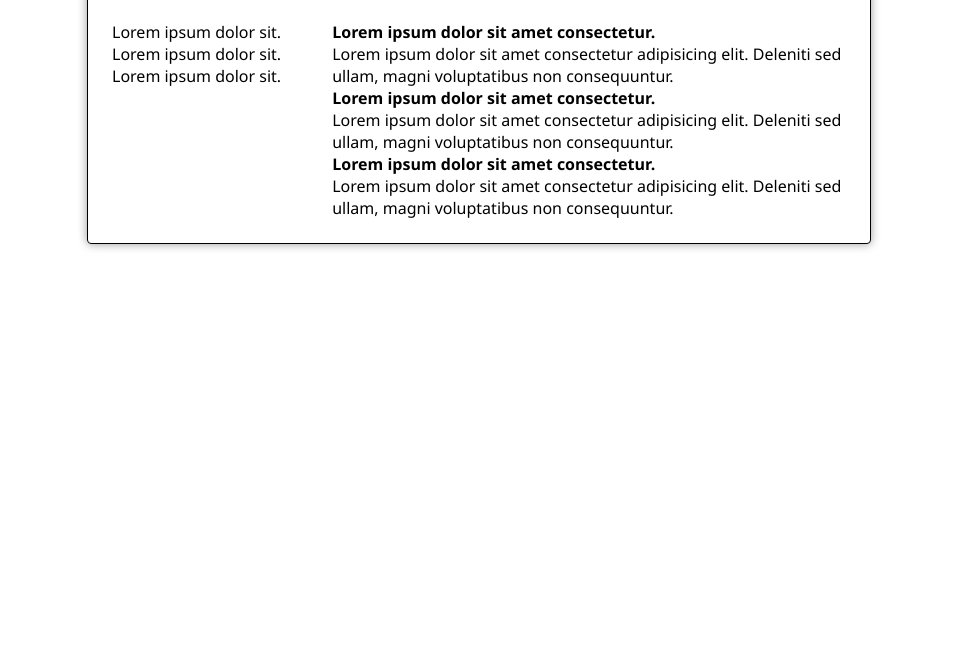
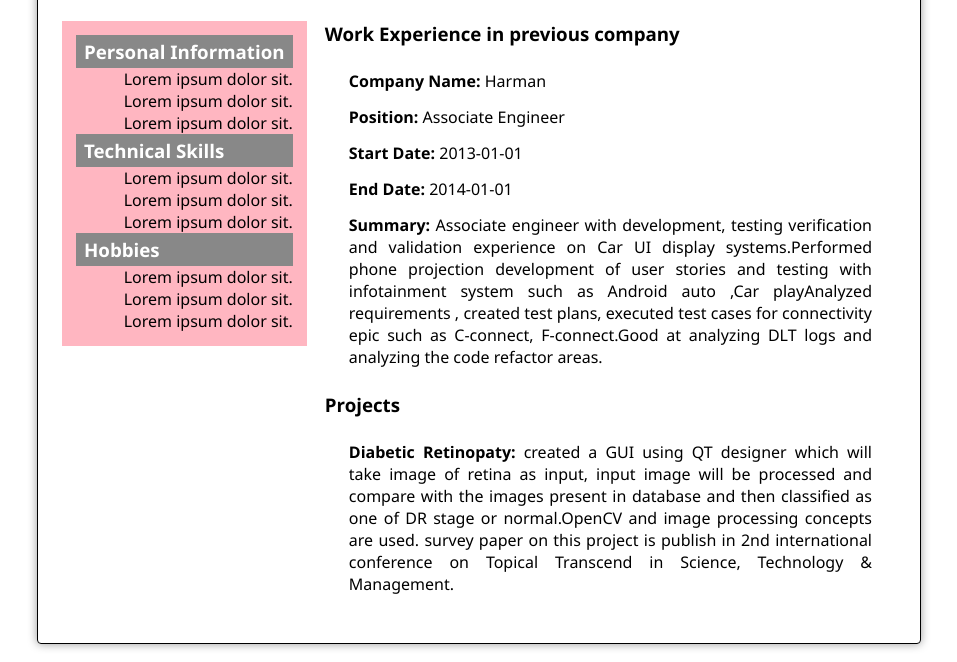
Before and after one commit to imajs7/anurag_AdvancedJavascript_gradedproj2, a website with bundled scripts: page index.html in a window 1280 px wide. Shown: the part 208-870 px from the top of the page, without its empty margins (161-1118 px from the left). Before the commit the page ends 818 px from the top, so only its background shows below. Built offline with nearby package versions, Linux system fonts and the light colour scheme; sample sign-in values are in the browser's storage.

Commit message:
showing resume data done till projects

```diff
--- a/css/style.css
+++ b/css/style.css
@@ -254,7 +254,7 @@ body {
 */
 
 .container {
-  max-width: 800px;
+  max-width: 900px;
   margin: 0 auto;
 }
 
@@ -314,14 +314,57 @@ nav #search {
   display: flex;
   justify-content: space-between;
   padding: var(--size-lg);
+  gap: var(--size-md);
 }
 
 .container .content .main .sidebar {
   flex: 1 1 30%;
 }
+
+.container .content .main .sidebar .imp-info {
+  padding: var(--size-bs);
+  background-color: lightpink;
+}
+
+.container .content .main .sidebar .imp-info h3 {
+  padding: var(--size-tn) var(--size-sm);
+  color: white;
+  background-color: #888;
+}
+
+.container .content .main .sidebar .imp-info ul li {
+  text-align: right;
+}
+
 .container .content .main .resume {
   flex: 1 1 70%;
 }
+
+#workexp > ul {
+  margin: var(--size-lg);
+}
+
+#workexp > ul > li:not(:last-child) {
+  margin-bottom: var(--size-bs);
+}
+
+#workexp > ul > li:has(#summary) {
+  text-align: justify;
+}
+
+#projects > p {
+  text-align: justify;
+  margin: var(--size-lg);
+}
+
+#projects > p > #project-name {
+  font-weight: bold;
+}
+
+#projects > p > #project-name::after {
+  content: ":";
+}
+
 /*
 ** INDEX PAGE STYLING ENDS
 */
@@ -333,10 +376,20 @@ dialog {
   padding: var(--size-md);
   max-width: 540px;
   margin: auto;
+  border: 4px solid black;
+  border-radius: var(--size-sm);
+  box-shadow: 0 0 10px rgb(0 0 0 / 0.4);
 }
 
-dialog::backdrop {
-  background: rgb(0 0 0 / 0.9);
+.noresult-msg {
+  display: flex;
+  justify-content: center;
+  align-items: center;
+  gap: var(--size-lg);
+}
+
+.noresult-txt > *:not(:last-child) {
+  margin-bottom: var(--size-lg);
 }
 
 @media screen and (max-width: 970px) {
@@ -352,4 +405,13 @@ dialog::backdrop {
   .container .content .main {
     flex-direction: column;
   }
+
+  .noresult-msg {
+    flex-direction: column;
+  }
+
+  .container .content .main .sidebar .imp-info ul li {
+    text-align: left;
+    padding-left: var(--size-bs);
+  }
 }
--- a/index.html
+++ b/index.html
@@ -42,20 +42,46 @@
             <div class="main">
 
                 <div class="sidebar">
+                    <div class="imp-info">
+                        <h3>Personal Information</h3>
                     <ul>
                         <li>Lorem ipsum dolor sit.</li>
                         <li>Lorem ipsum dolor sit.</li>
                         <li>Lorem ipsum dolor sit.</li>
                     </ul>
+                    <h3>Technical Skills</h3>
+                    <ul>
+                        <li>Lorem ipsum dolor sit.</li>
+                        <li>Lorem ipsum dolor sit.</li>
+                        <li>Lorem ipsum dolor sit.</li>
+                    </ul>
+                    <h3>Hobbies</h3>
+                    <ul>
+                        <li>Lorem ipsum dolor sit.</li>
+                        <li>Lorem ipsum dolor sit.</li>
+                        <li>Lorem ipsum dolor sit.</li>
+                    </ul>
+                    </div>
                 </div>
 
                 <div class="resume">
-                    <h4>Lorem ipsum dolor sit amet consectetur.</h4>
-                    <p>Lorem ipsum dolor sit amet consectetur adipisicing elit. Deleniti sed ullam, magni voluptatibus non consequuntur.</p>
-                    <h4>Lorem ipsum dolor sit amet consectetur.</h4>
-                    <p>Lorem ipsum dolor sit amet consectetur adipisicing elit. Deleniti sed ullam, magni voluptatibus non consequuntur.</p>
-                    <h4>Lorem ipsum dolor sit amet consectetur.</h4>
-                    <p>Lorem ipsum dolor sit amet consectetur adipisicing elit. Deleniti sed ullam, magni voluptatibus non consequuntur.</p>
+
+                    <div id="workexp">
+                        <h3>Work Experience in previous company</h3>
+                        <ul>
+                            <li><strong>Company Name:</strong> <span id="company-name"></span></li>
+                            <li><strong>Position:</strong> <span id="position"></span></li>
+                            <li><strong>Start Date:</strong> <span id="start-date"></span></li>
+                            <li><strong>End Date:</strong> <span id="end-date"></span></li>
+                            <li><strong>Summary:</strong> <span id="summary"></span></li>
+                        </ul>
+                    </div>
+
+                    <div id="projects">
+                        <h3>Projects</h3>
+                        <p><span id="project-name"></span> <span id="project-desc"></span></p>
+                    </div>
+
                 </div>
 
             </div>
@@ -65,8 +91,15 @@
     </div>
 
     <dialog>
-        Lorem ipsum dolor sit amet consectetur adipisicing elit. Quaerat laboriosam saepe ipsam nam voluptas sint, provident neque ea accusantium, dicta odio officia, dolor aspernatur repudiandae quibusdam eos incidunt. Atque, eos?
-        <button id="close-dialog" class="btn">Close</button>
+        <div class="noresult-msg">
+            <div class="noresult-img">
+                <img src="./img/sad.png" alt="">
+            </div>
+            <div class="noresult-txt">
+                <p>Invalid search or No applications for this job!</p>
+                <button id="close-dialog" class="btn">Okay</button>
+            </div>
+        </div>
     </dialog>
 
     <script src="./js/index.js" type="module"></script>
--- a/js/index.js
+++ b/js/index.js
@@ -8,19 +8,46 @@ if( authData == null || authData.status == false ) {
 // import data from json file
 import data from '../data/Data.json' assert { type: "json" };
 let sampleSpace = data['resume'];
+
+// variable to keep track of current shown resume
 let activeResume = 0;
 
+// set visibility for prev & next controls
+const controlsVisibility = () => {
+    const prev = document.querySelector("#prev");
+    const next = document.querySelector("#next");
+
+    if ( sampleSpace.length < 2 ) {
+        prev.style.visibility = 'hidden';
+        next.style.visibility = 'hidden';
+    }
+
+    ( activeResume == 0 ) ? prev.style.visibility = 'hidden' : prev.style.visibility = 'visible';
+    ( activeResume == sampleSpace.length - 1 ) ? next.style.visibility = 'hidden' : next.style.visibility = 'visible';
+};
+
+// renders resume data on page
 const displayResume = () => {
     console.log( sampleSpace[activeResume] );
+    controlsVisibility();
     document.querySelector(".title > h1").textContent = sampleSpace[activeResume].basics.name;
     document.querySelector(".title > h4").textContent = `Applied For: ${sampleSpace[activeResume].basics.AppliedFor}`;
+    document.querySelector("#company-name").textContent = sampleSpace[activeResume].work['Company Name'];
+    document.querySelector("#position").textContent = sampleSpace[activeResume].work.Position;
+    document.querySelector("#start-date").textContent = sampleSpace[activeResume].work['Start Date'];
+    document.querySelector("#end-date").textContent = sampleSpace[activeResume].work['End Date'];
+    document.querySelector("#summary").textContent = sampleSpace[activeResume].work.Summary;
+    document.querySelector("#project-name").textContent = sampleSpace[activeResume].projects.name;
+    document.querySelector("#project-desc").textContent = sampleSpace[activeResume].projects.description;
 };
 
+// updates activeResume & calls displayResume for Previous resume
 const showPrevious = () => {
     activeResume = Math.max( activeResume - 1, 0);
     displayResume();
 };
 
+// updates activeResume & calls displayResume for Next resume
 const showNext = () => {
     activeResume = Math.min( activeResume + 1, sampleSpace.length - 1);
     displayResume();
@@ -34,7 +61,8 @@ document.querySelector("#search").addEventListener( 'keydown', ( event ) => {
         sampleSpace = data['resume'].filter( item => item['basics'].AppliedFor.toLowerCase() === event.target.value.toLowerCase() );
         activeResume = 0;
         if( sampleSpace.length < 1 ) {
-            sampleSpace = data['resume'];
+            controlsVisibility();
+            document.querySelector(".content").style.visibility = 'hidden';
             document.querySelector("dialog").showModal();
         }
         displayResume();
@@ -42,9 +70,11 @@ document.querySelector("#search").addEventListener( 'keydown', ( event ) => {
 
 } );
 
+// event handlers for previous & next buttons
 document.querySelector("#prev").addEventListener( 'click', showPrevious );
 document.querySelector("#next").addEventListener( 'click', showNext );
 
+// event handler for logout button
 document.querySelector('#logout').addEventListener( 'click', e => {
     e.preventDefault();
     if( authData.save == true ) {
@@ -56,9 +86,13 @@ document.querySelector('#logout').addEventListener( 'click', e => {
     location.href = '/login.html';
 } );
 
+// event handler for close modal button
 document.querySelector("#close-dialog").addEventListener( 'click', () => {
     document.querySelector("#search").value = '';
     document.querySelector("dialog").close();
+    document.querySelector(".content").style.visibility = 'visible';
+    sampleSpace = data['resume'];
 } );
 
+// displays first resume on page load
 displayResume();
```
Also changed, not shown: img/sad.png (added).
